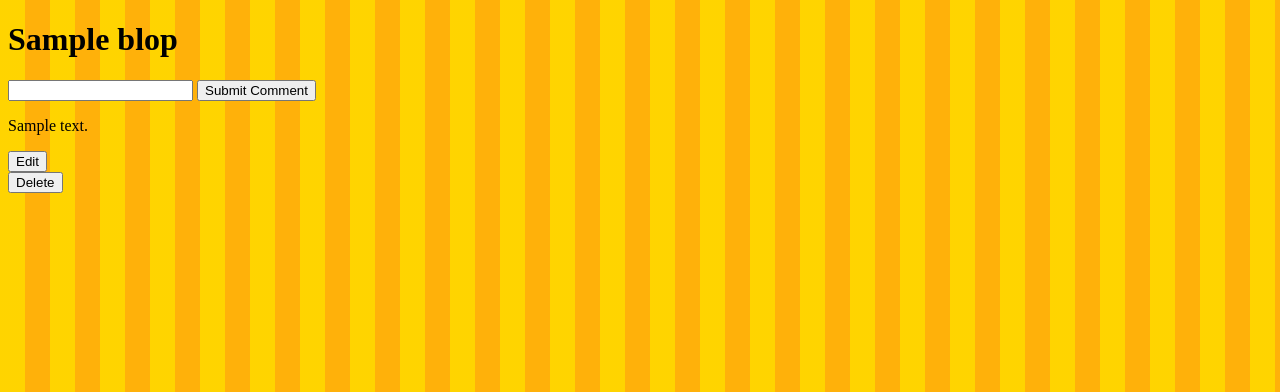
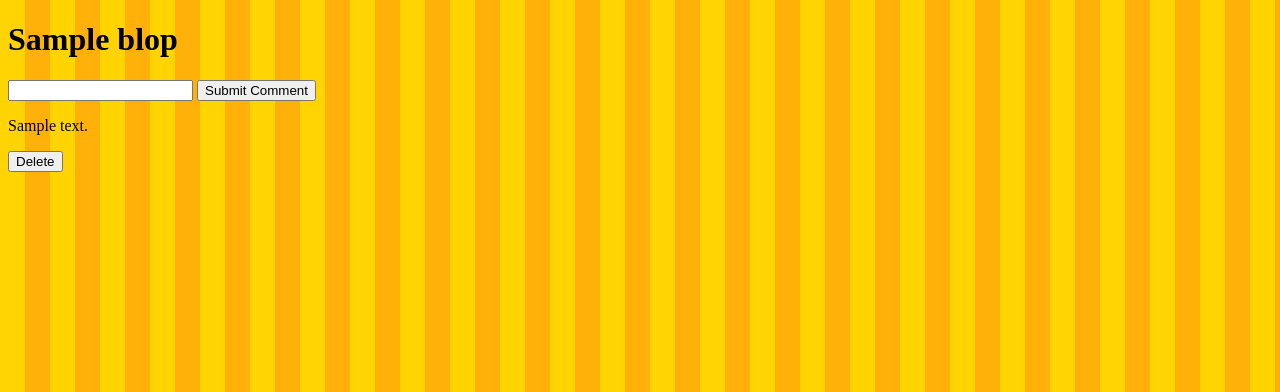
Before and after one commit to laststandjam/Blopper, a Django app: page /blops/1/ in a window 1280 px wide. Shown: the part 110-502 px from the top of the page. Run offline with Django 3.2, Linux system fonts and the light colour scheme; a user stored in the database is signed in; tables that the repository leaves empty hold one stand-in row (values such as "Sample post").

Commit message:
Remove edit comment from detail page

```diff
--- a/main_app/templates/main_app/detail.html
+++ b/main_app/templates/main_app/detail.html
@@ -16,43 +16,13 @@
   </form>
 
   {% for comment in comments %}
-    <div class="comments_container">
     <p class="comments">{{comment}}</p>
     {% if comment.creator == user %}
-        <form class="edit_form" action="{% url 'main_app:edit_comment' blop.id comment.id %}" method="POST">
-          {% csrf_token %}
-        </form>
-          <button class='edit_btn'>Edit</button>
       <form action="{% url 'main_app:delete_comment' blop.id comment.id %}" method="POST">
         {% csrf_token %}
         <input type="submit" value="Delete" class="btn">
       </form>
     {% endif %}
-    </div>
   {% endfor %}
 
-<script defer>
-  let comments = document.querySelectorAll('.comments')
-  let editBtns = document.querySelectorAll('.edit_btn')
-  let editForms = document.querySelectorAll('.edit_form')
-  let containers = document.querySelectorAll('.comments_container')
-  let inp = document.createElement('input')
-  let text = document.createElement('input')
-  inp.setAttribute('type', 'submit')
-  inp.setAttribute('value', 'Submit')
-  inp.setAttribute('class', 'btn')
-  text.setAttribute('type', 'text')
-  text.setAttribute('name', 'comment')
-
-  for(let i = 0; i < editBtns.length; i++){
-    editBtns[i].addEventListener("click", function() {
-      let comment = comments[i].textContent
-      comments[i].remove()
-      text.setAttribute('placeholder', comment)
-      editForms[i].appendChild(inp)
-      containers[i].insertBefore(text, containers[i].firstChild);
-    }
-  );
-}
-</script>
 {% endblock %}
```
Lines whose indentation alone changed are shown as unchanged.
